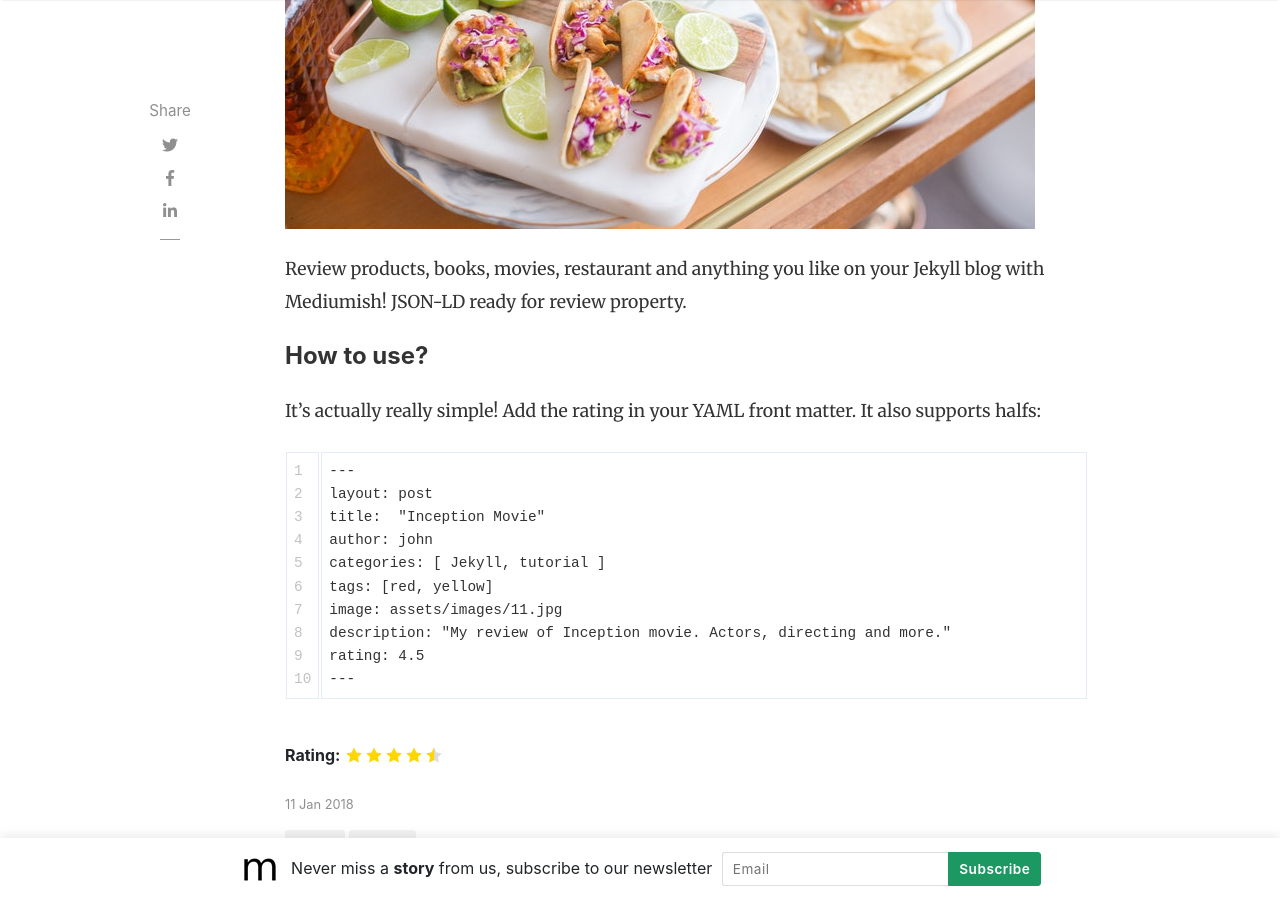
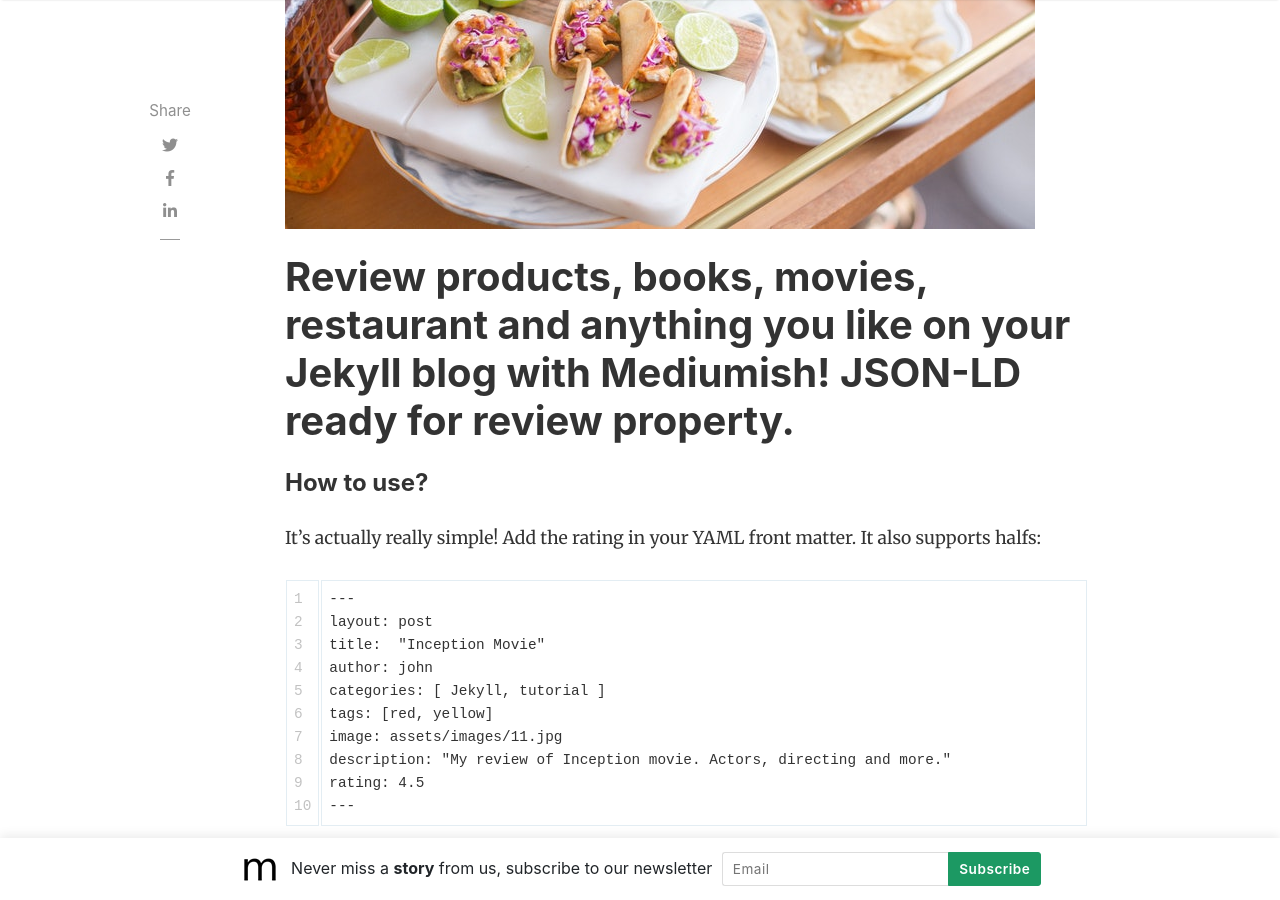
Before and after one commit to davbree/best-rosemary, a Jekyll site: the page built from _posts/2018-01-11-customer-service.md, in a window 1280 px wide and 900 px high, scrolled down 695 px. Built offline with Jekyll 4.4.1, drawn with Linux system fonts in a browser that asks for light colours; nearby versions of some CDN libraries; comment, search, counter and statistics services are not loaded.

Commit message:
2018-01-11-customer-service.md: updated markdown_content

```diff
--- a/_posts/2018-01-11-customer-service.md
+++ b/_posts/2018-01-11-customer-service.md
@@ -1,17 +1,23 @@
 ---
 layout: post
-title:  "Inception Movie"
+title: Inception Movie
 author: john
-categories: [ Jekyll, tutorial ]
-tags: [red, yellow]
+categories:
+  - Jekyll
+  - tutorial
+tags:
+  - red
+  - yellow
 image: assets/images/11.jpg
-description: "My review of Inception movie. Acting, plot and something else in this short description."
+description: >-
+  My review of Inception movie. Acting, plot and something else in this short
+  description.
 featured: true
 hidden: true
 rating: 4.5
 ---
 
-Review products, books, movies, restaurant and anything you like on your Jekyll blog with Mediumish! JSON-LD ready for review property.
+# Review products, books, movies, restaurant and anything you like on your Jekyll blog with Mediumish! JSON-LD ready for review property.
 
 #### How to use?
 
```
